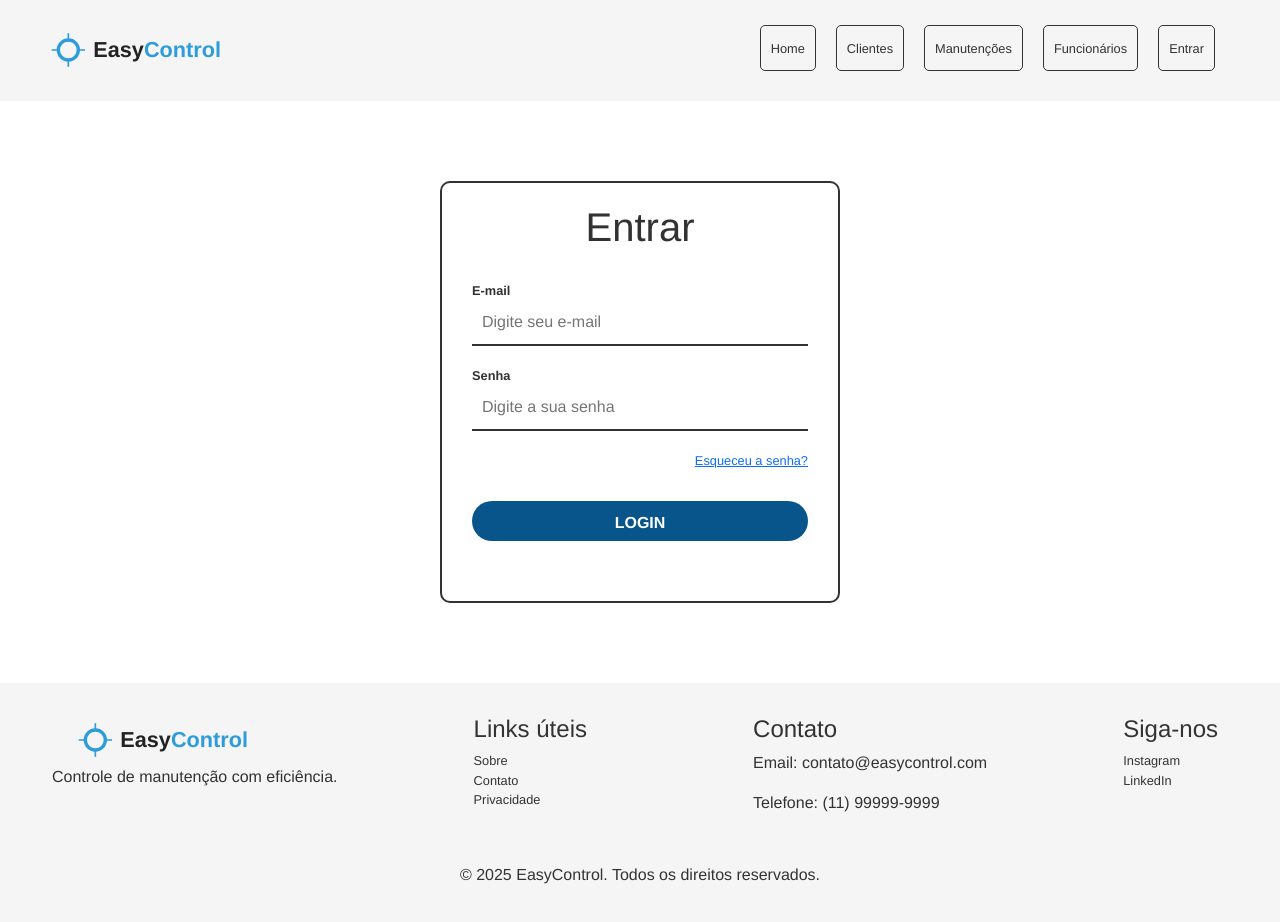
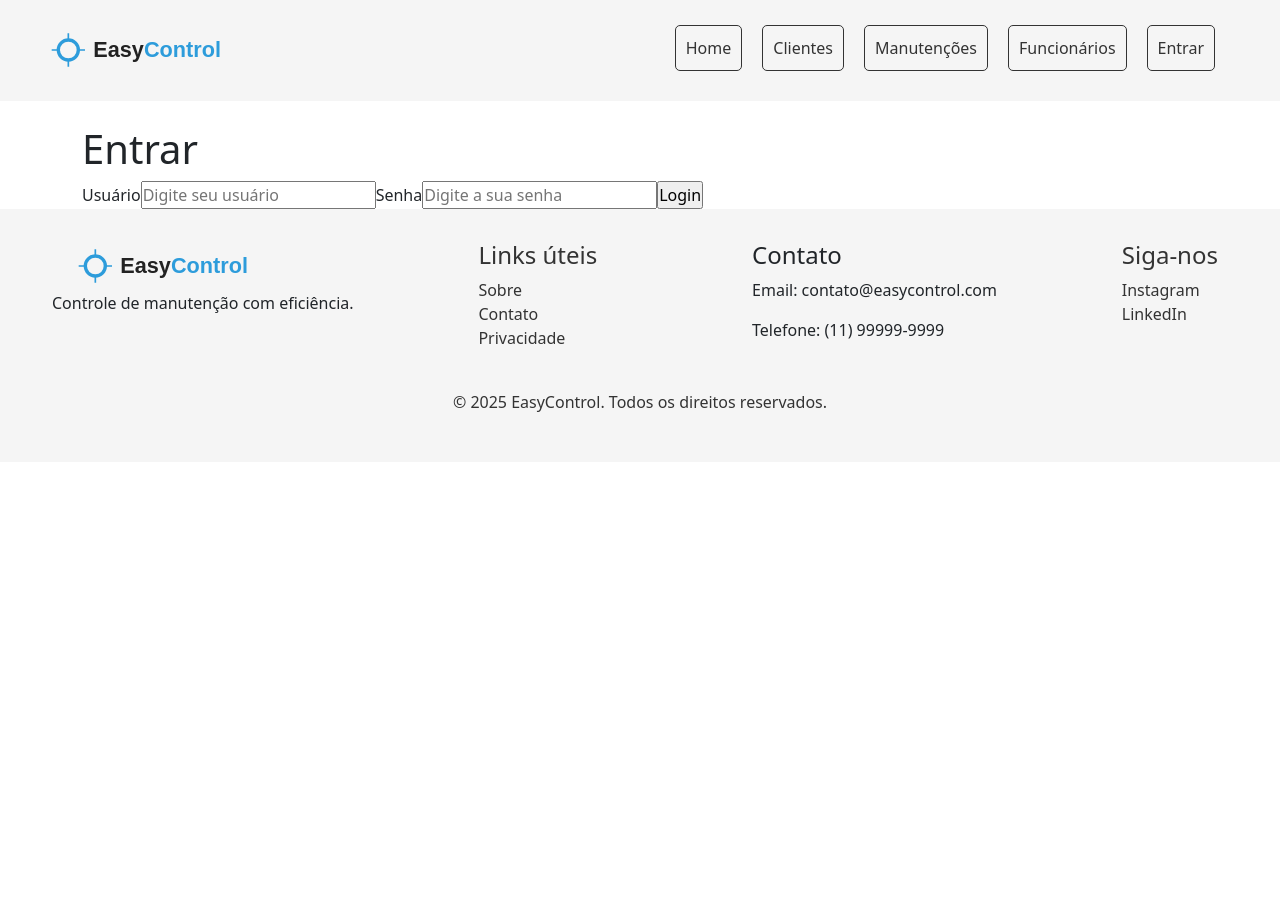
Before and after one commit to Weslei23/EasyControl-front, a Vue app: page /#/login in a window 1280 px wide. Shown: the top 922 px of the page. After the commit the page ends 800 px from the top, so only its background shows below. Built offline with nearby package versions, Linux system fonts and the light colour scheme; sample sign-in values are in the browser's storage.

Commit message:
FEAT: Realizado ajustes no Login form

```diff
--- a/src/components/LoginComponent.vue
+++ b/src/components/LoginComponent.vue
@@ -1,152 +1,46 @@
 <script>
-import { Modal } from 'bootstrap';
-import LoginService from '../services/LoginService.js';
-export default {}
+import { ref } from 'vue'
+import LoginService from '../services/LoginService.js'
 
+export default {
+  setup() {
+    const username = ref('')
+    const password = ref('')
+    const error = ref('')
+    const loading = ref(false)
+
+    const login = async () => {
+      error.value = ''
+      loading.value = true
+      try {
+        const { data } = await LoginService.login(username.value, password.value)
+        localStorage.setItem('access_token', data.token)
+        localStorage.setItem('expires_in', data.expiresIn)
+        window.location.href = '/' // redireciona para a home
+      } catch (e) {
+        error.value = e?.response?.data?.message || 'Usuário ou senha inválidos'
+      } finally {
+        loading.value = false
+      }
+    }
+
+    return { username, password, error, loading, login }
+  }
+}
 </script>
 
 <template>
-    <div id="container-login">
-        <h1>Entrar</h1>
-        <form action="">
-            <label for="email">E-mail</label>
-            <input type="email" name="email" id="email" placeholder="Digite seu e-mail" autocomplete="off">
+  <div id="container-login">
+    <h1>Entrar</h1>
+    <form @submit.prevent="login">
+      <label for="username">Usuário</label>
+      <input v-model="username" type="text" name="username" id="username" placeholder="Digite seu usuário" autocomplete="off">
 
-            <label for="password">Senha</label>
-            <input type="password" name="password" id="password" placeholder="Digite a sua senha">
+      <label for="password">Senha</label>
+      <input v-model="password" type="password" name="password" id="password" placeholder="Digite a sua senha">
 
-            <a href="#" id="forgot-pass">Esqueceu a senha?</a>
-
-            <input type="submit" value="Login">
-        </form>
-        <!-- <div id="container-social">
-            <p>Ou entre pelas suas redes sociais</p>
-            <i class="fa fa-facebook-f">f</i>
-            <i class="fa fa-linkedin">in</i>
-        </div> -->
-        <!-- <div id="container-register">
-            <p>Ainda não tem uma conta?</p>
-            <a href="#">Registrar</a>
-        </div> -->
-    </div>
+      <input type="submit" :value="loading ? 'Entrando...' : 'Login'" :disabled="loading">
+      <p v-if="error" style="color: red; margin-top: 10px">{{ error }}</p>
+    </form>
+  </div>
 </template>
-
-<style>
-    * {
-        margin: 0;
-        padding: 0;
-        box-sizing: border-box;
-        font-family: Helvetica;
-        color: #323232;
-        border: none;
-    }
-
-    textarea:focus, input:focus {
-        outline: none;
-    }
-
-    a {
-        font-size: .8rem;
-    }
-
-    a:hover {
-        color: #08558B; /* HOVER -> efeito para quando passar o mouse em cima de links e botões mudarem para outra cor */
-    }
-
-    /* container login */
-
-    #container-login {
-        /* background-color: #b0b0b0; */
-        width: 400px;
-        margin-right: auto;
-        margin-left: auto;
-        padding: 20px 30px;
-        margin-top: 10vh;
-        border-radius: 10px;
-        border: solid 2px;
-        text-align: center;
-        margin-bottom: 10vh;
-    }
-
-    /* formulario */
-
-    form {
-        margin-top: 30px;
-        margin-bottom: 40px;
-    }
-
-    label, input{
-        display: block;
-        width: 100%;
-        text-align: left;
-    }
-
-    label {
-        font-weight: bold;
-        font-size: .8rem;
-    }
-
-    input {
-        border-bottom: 2px solid #323232;
-        padding: 10px;
-        font-size: 1rem;
-        margin-bottom: 20px;
-    }
-
-    input:focus {
-        border-bottom: 2px solid #08558B;
-    }
-
-    #forgot-pass {
-        text-align: right;
-        display: block;
-    }
-
-    input[type="submit"] {
-        text-align: center;
-        text-transform: uppercase;
-        font-weight: bold;
-        border:none;
-        height: 40px;
-        border-radius: 20px;
-        margin-top: 30px;
-        color: #fff;
-        background-color: #08558B;
-        cursor: pointer;
-    }
-
-    input[type="submit"]:hover {
-        background-color: #1B223C;
-        transition: .5s;
-    }
-
-    /* redes sociais */
-
-    #container-social, #container-social p {
-        margin-bottom: 20px;
-    }
-
-    #container-social i {
-        height: 40px;
-        width: 40px;
-        border-radius: 50%;
-        line-height: 40px;
-        color: #fff;
-        margin: 0 5px;
-        cursor: pointer;
-    }
-
-    .fa-facebook-f {
-        background-color: #3B5998;
-    }
-
-    .fa-linkedin {
-        background-color: #0077B5;
-    }
-
-    /* container registrar*/
-
-    #container-register {
-        margin-bottom: 10px;
-    }
-</style>
--- a/src/services/LoginService.js
+++ b/src/services/LoginService.js
@@ -1,46 +1,14 @@
 import axios from 'axios';
 
-const LOGIN_API_BASE_URL = "http://localhost:8080/api/v1/users";
+const AUTH_API_BASE_URL = "http://localhost:8080/api/v1/auth";
 
 class LoginService {
 
-    getUsers() {
-        return axios.get(LOGIN_API_BASE_URL);
-    }
-
-    getUserByUsername(userName) {
-        return axios.get(`${LOGIN_API_BASE_URL}/findByName`, {
-            params: { userName }
+    login(username, password) {
+        return axios.post(`${AUTH_API_BASE_URL}/login`, {
+            username,
+            password
         });
-    }
-
-    getUserByName(name) {
-        return axios.get(`${LOGIN_API_BASE_URL}/findByName`, {
-            params: { name }
-        });
-    }
-
-    getUserByEmail(userEmail) {
-        return axios.get(`${LOGIN_API_BASE_URL}/findByEmail`, {
-            params: { userEmail }
-        });
-    }
-
-    addUser(user) {
-        return axios.post(`${LOGIN_API_BASE_URL}/add`, user);
-    }
-
-    getUserById(userId) {
-        return axios.get(`${LOGIN_API_BASE_URL}/${userId}`);
-    }
-
-
-    updateUser(userId, user) {
-        return axios.put(`${LOGIN_API_BASE_URL}/update/${userId}`, user);
-    }
-
-    deleteUserById(userId) {
-        return axios.delete(`${LOGIN_API_BASE_URL}/delete/${userId}`);
     }
 }
 
```
Also changed, not shown: src/services/api.js (added, +16 -0 lines).
